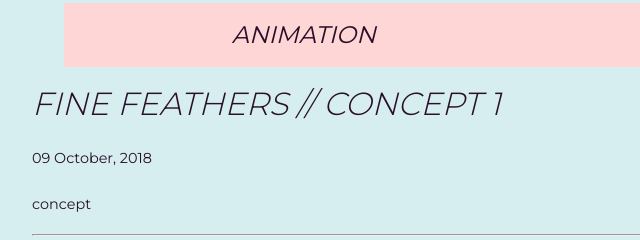
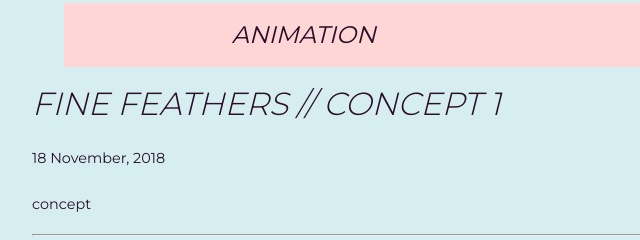
Before and after one commit to littlefinger42/lauras-portfolio, a Gatsby site: page /fine-feathers-concept-1/ in a window 1280 px wide. Shown: the part 1516-1756 px from the top of the page, 96-736 px from the left. Built offline with nearby package versions, Linux system fonts and the light colour scheme; Gatsby itself is replaced by a stand-in of ours; a web font is replaced by a local one.

Commit message:
Update Illustration Item “fine-feathers-concept-1”

```diff
--- a/static/illustration/fine-feathers-concept-1.md
+++ b/static/illustration/fine-feathers-concept-1.md
@@ -1,5 +1,5 @@
 ---
-date: 2018-10-09T22:59:18.857Z
+date: 2018-11-18T23:59:18.857Z
 title: fine feathers // concept 1
 illustration: /assets/character4.jpg
 ---
```
